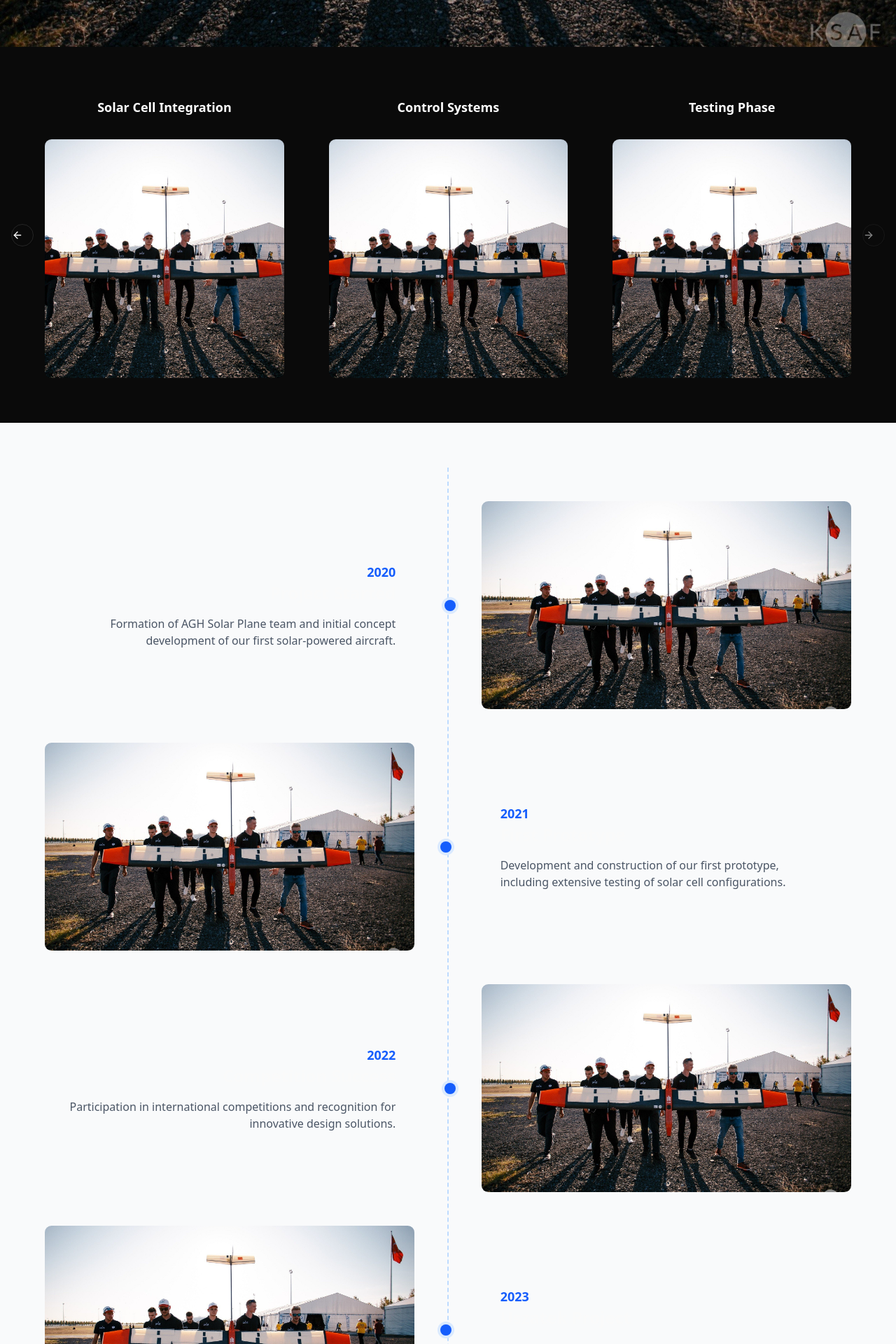
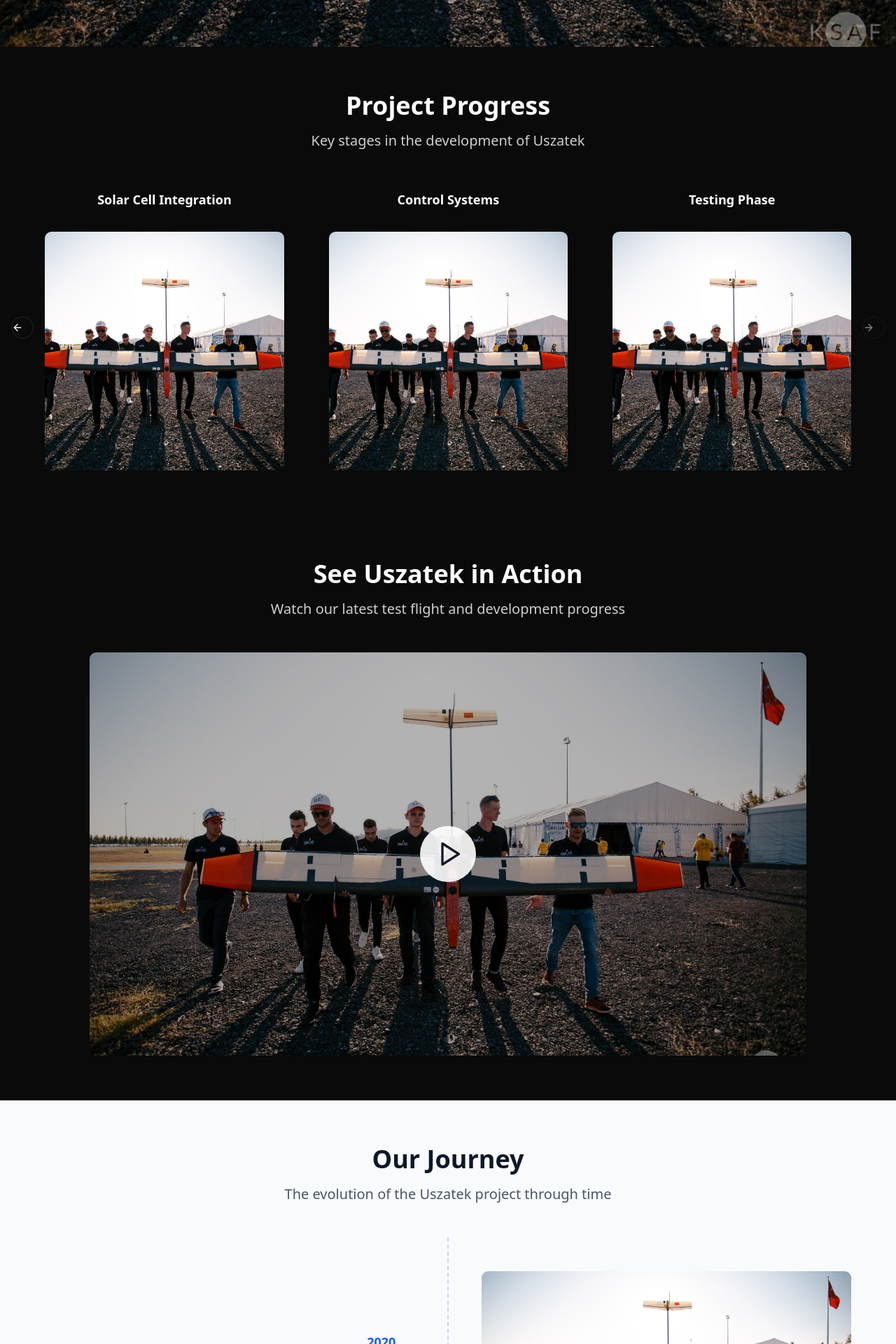
Before and after one commit to wleklinskimateusz/plane, a Next.js app: page /en-US/projects/uszatek in a window 1280 px wide. Shown: the part 813-2733 px from the top of the page at 70% size. Built offline with nearby package versions, Linux system fonts and the light colour scheme.

Commit message:
add video section and add headers to sections

```diff
--- a/src/app/[lang]/projects/uszatek/page.tsx
+++ b/src/app/[lang]/projects/uszatek/page.tsx
@@ -3,6 +3,7 @@ import { getTranslations } from "@/translations/common/dictionary";
 import { getUszatekTranslations } from "@/translations/uszatek/dictionary";
 import { ImageCard } from "@/components/image-card";
 import { ImageSwitcher } from "@/components/image-switcher";
+import { VideoPlayer } from "@/components/video-player";
 
 import {
   CarouselContent,
@@ -38,8 +39,17 @@ export default async function Uszatek({
         </div>
       </section>
 
+      {/* Carousel Section */}
       <section className="py-16 px-16">
         <div className="w-full gap-8">
+          <div className="text-center mb-12">
+            <h2 className="text-4xl font-bold text-white mb-4">
+              {uszatekTranslations.carousel.title}
+            </h2>
+            <p className="text-white/80 text-xl">
+              {uszatekTranslations.carousel.description}
+            </p>
+          </div>
           <Carousel opts={{ loop: true }}>
             <CarouselContent className="-ml-16">
               {uszatekTranslations.carousel.items.map((item, index) => (
@@ -63,8 +73,36 @@ export default async function Uszatek({
         </div>
       </section>
 
+      {/* Video Section */}
+      <section className="py-16 px-16">
+        <div className="max-w-7xl mx-auto">
+          <div className="text-center mb-12">
+            <h2 className="text-4xl font-bold text-white mb-4">
+              {uszatekTranslations.video.title}
+            </h2>
+            <p className="text-white/80 text-xl">
+              {uszatekTranslations.video.description}
+            </p>
+          </div>
+          <VideoPlayer
+            thumbnailSrc={uszatekTranslations.video.thumbnailSrc}
+            videoSrc={uszatekTranslations.video.videoSrc}
+            title={uszatekTranslations.video.title}
+          />
+        </div>
+      </section>
+
+      {/* Timeline Section */}
       <section className="py-16 px-16 bg-gray-50">
         <div className="max-w-7xl mx-auto">
+          <div className="text-center mb-12">
+            <h2 className="text-4xl font-bold text-gray-900 mb-4">
+              {uszatekTranslations.timeline.title}
+            </h2>
+            <p className="text-gray-600 text-xl">
+              {uszatekTranslations.timeline.description}
+            </p>
+          </div>
           <Timeline items={uszatekTranslations.timeline.items} />
         </div>
       </section>
--- a/src/components/image-switcher.tsx
+++ b/src/components/image-switcher.tsx
@@ -36,7 +36,7 @@ export const ImageSwitcher = ({
   useEffect(() => {
     const timer = setInterval(handleNext, autoSwitchInterval);
     return () => clearInterval(timer);
-  }, [autoSwitchInterval]);
+  }, [autoSwitchInterval, handleNext]);
 
   const currentMember = members[currentIndex];
 
--- /dev/null
+++ b/src/components/video-player.tsx
@@ -0,0 +1,50 @@
+"use client";
+
+import { useState } from "react";
+import Image from "next/image";
+import { Play } from "lucide-react";
+
+interface VideoPlayerProps {
+  thumbnailSrc: string;
+  videoSrc: string;
+  title: string;
+}
+
+export const VideoPlayer = ({
+  thumbnailSrc,
+  videoSrc,
+  title,
+}: VideoPlayerProps) => {
+  const [isPlaying, setIsPlaying] = useState(false);
+
+  return (
+    <div className="relative aspect-video w-full max-w-5xl mx-auto rounded-lg overflow-hidden">
+      {!isPlaying ? (
+        // Thumbnail with play button
+        <div
+          className="relative w-full h-full group cursor-pointer"
+          onClick={() => setIsPlaying(true)}
+        >
+          <Image src={thumbnailSrc} alt={title} fill className="object-cover" />
+          <div className="absolute inset-0 bg-black/30 group-hover:bg-black/40 transition-colors duration-300" />
+          <div className="absolute inset-0 flex items-center justify-center">
+            <div className="h-20 w-20 rounded-full bg-white/90 flex items-center justify-center group-hover:scale-110 transition-transform duration-300">
+              <Play className="h-10 w-10 text-gray-900 ml-1" />
+            </div>
+          </div>
+        </div>
+      ) : (
+        // Video player
+        <video
+          autoPlay
+          controls
+          className="w-full h-full"
+          onEnded={() => setIsPlaying(false)}
+        >
+          <source src={videoSrc} type="video/mp4" />
+          Your browser does not support the video tag.
+        </video>
+      )}
+    </div>
+  );
+};
--- a/src/translations/uszatek/en.json
+++ b/src/translations/uszatek/en.json
@@ -1,5 +1,7 @@
 {
   "carousel": {
+    "title": "Project Progress",
+    "description": "Key stages in the development of Uszatek",
     "items": [
       {
         "id": 1,
@@ -44,6 +46,8 @@
     ]
   },
   "timeline": {
+    "title": "Our Journey",
+    "description": "The evolution of the Uszatek project through time",
     "items": [
       {
         "date": "2020",
@@ -104,5 +108,11 @@
         "imageSrc": "/team.jpeg"
       }
     ]
+  },
+  "video": {
+    "title": "See Uszatek in Action",
+    "description": "Watch our latest test flight and development progress",
+    "thumbnailSrc": "/team.jpeg",
+    "videoSrc": "/video.mp4"
   }
 }
--- a/src/translations/uszatek/pl.json
+++ b/src/translations/uszatek/pl.json
@@ -1,5 +1,7 @@
 {
   "carousel": {
+    "title": "Postęp Projektu",
+    "description": "Kluczowe etapy rozwoju Uszatka",
     "items": [
       {
         "id": 1,
@@ -44,6 +46,8 @@
     ]
   },
   "timeline": {
+    "title": "Nasza Podróż",
+    "description": "Ewolucja projektu Uszatek w czasie",
     "items": [
       {
         "date": "2020",
@@ -104,5 +108,11 @@
         "imageSrc": "/team.jpeg"
       }
     ]
+  },
+  "video": {
+    "title": "Zobacz Uszatka w Akcji",
+    "description": "Obejrzyj nasz najnowszy lot testowy i postęp prac",
+    "thumbnailSrc": "/team.jpeg",
+    "videoSrc": "/video.mp4"
   }
 }
```
